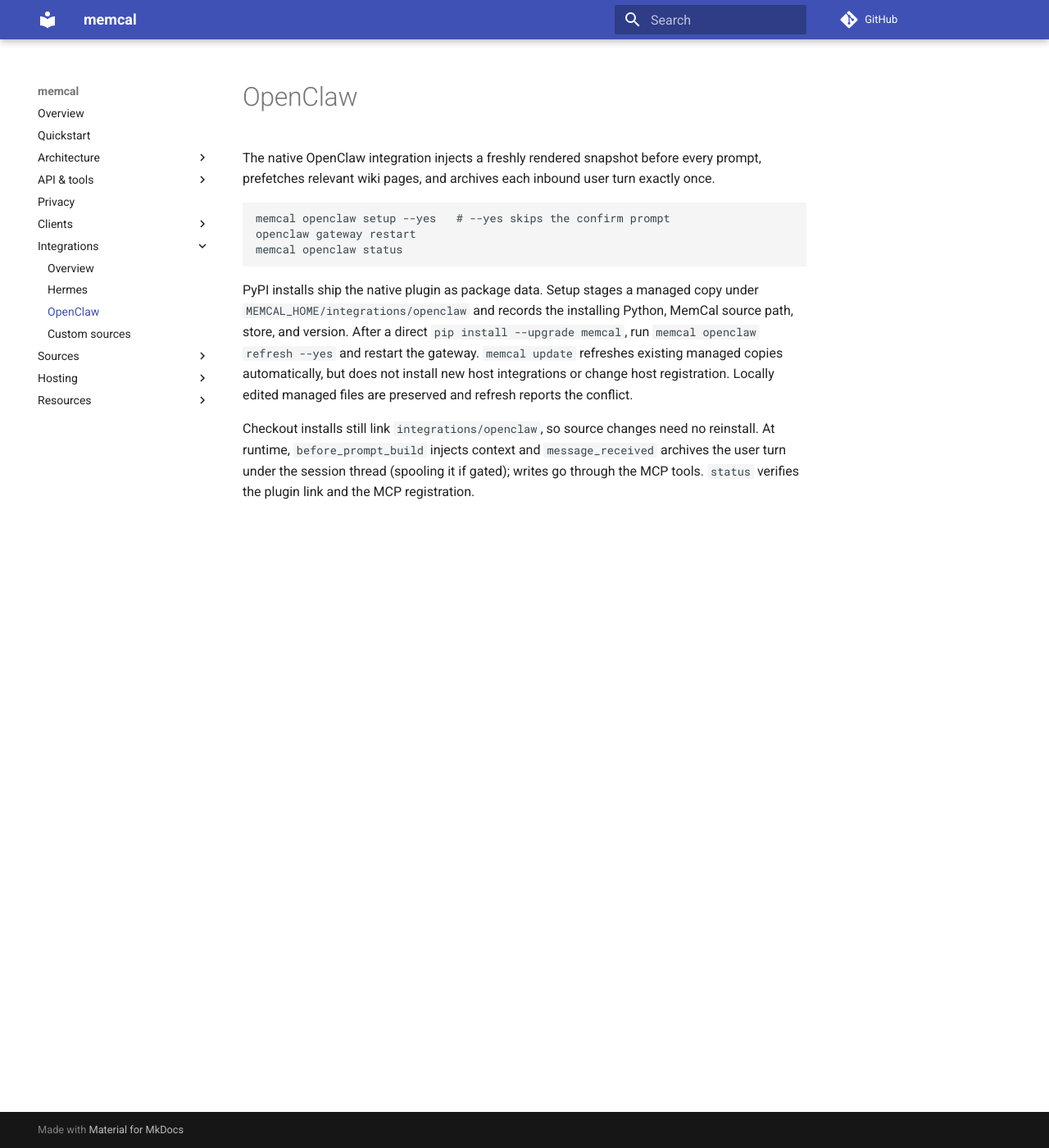
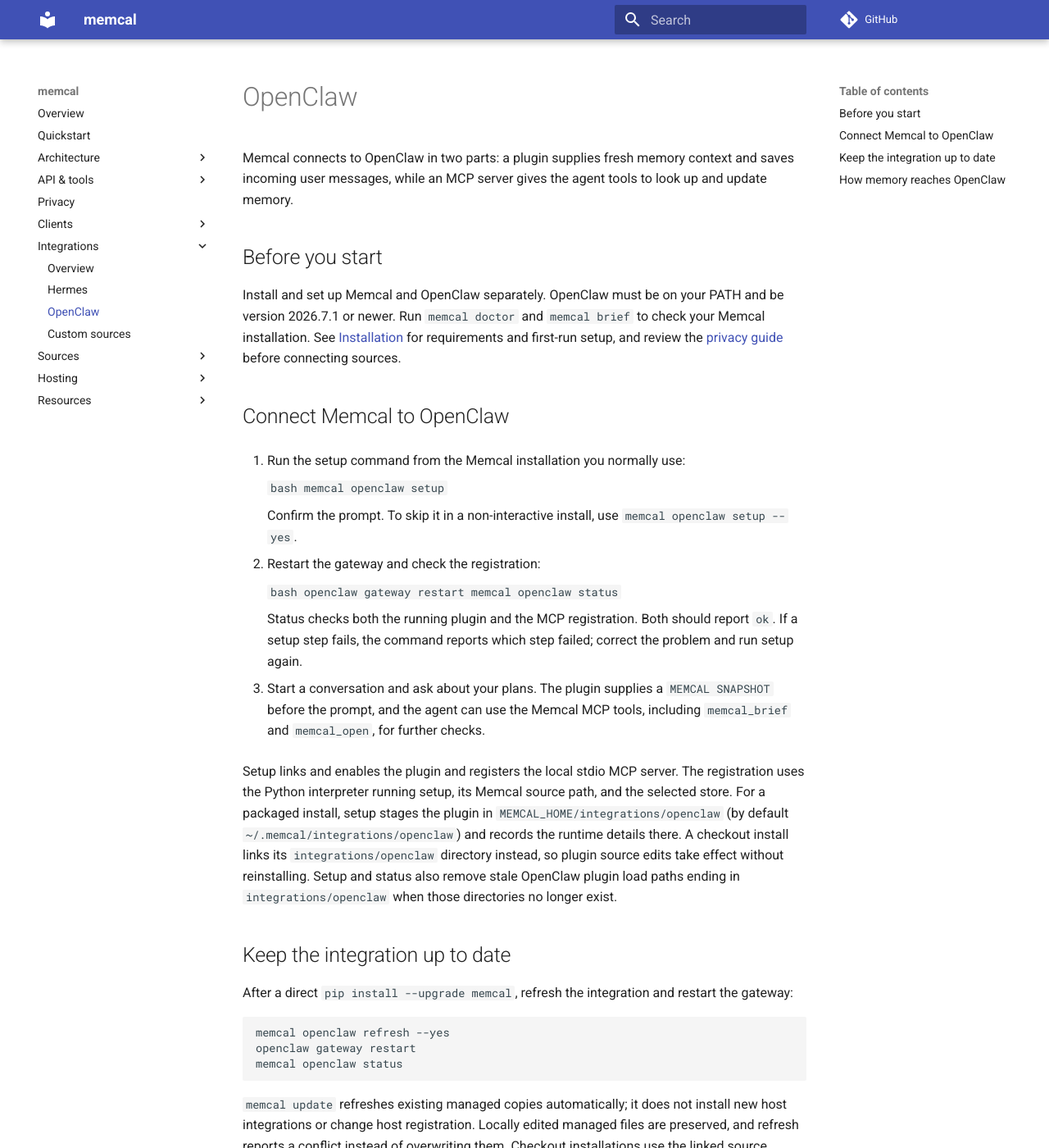
Before and after one commit to cuuush/memcal, an MkDocs documentation site: the page built from docs/integrations/openclaw.md, in a window 1280 px wide and 1400 px high. Shown: the whole window at 82% size. Built offline with MkDocs 1.6.1 and Material for MkDocs 9.7.7, drawn with Linux system fonts in a browser that asks for light colours; comment, search, counter and statistics services are not loaded; some of the changed text lies outside the part shown.

Commit message:
Clarify OpenClaw integration guide

````diff
--- a/docs/integrations/openclaw.md
+++ b/docs/integrations/openclaw.md
@@ -1,25 +1,83 @@
 # OpenClaw
 
-The native OpenClaw integration injects a freshly rendered snapshot before every
-prompt, prefetches relevant wiki pages, and archives each inbound user turn
-exactly once.
+Memcal connects to OpenClaw in two parts: a plugin supplies fresh memory context
+and saves incoming user messages, while an MCP server gives the agent tools to
+look up and update memory.
+
+## Before you start
+
+Install and set up Memcal and OpenClaw separately. OpenClaw must be on your PATH
+and be version 2026.7.1 or newer. Run `memcal doctor` and `memcal brief` to check
+your Memcal installation. See [Installation](../hosting/installation.md) for
+requirements and first-run setup, and review the [privacy guide](../privacy.md)
+before connecting sources.
+
+## Connect Memcal to OpenClaw
+
+1. Run the setup command from the Memcal installation you normally use:
+
+    ```bash
+    memcal openclaw setup
+    ```
+
+    Confirm the prompt. To skip it in a non-interactive install, use
+    `memcal openclaw setup --yes`.
+
+2. Restart the gateway and check the registration:
+
+    ```bash
+    openclaw gateway restart
+    memcal openclaw status
+    ```
+
+    Status checks both the running plugin and the MCP registration. Both should
+    report `ok`. If a setup step fails, the command reports which step failed;
+    correct the problem and run setup again.
+
+3. Start a conversation and ask about your plans. The plugin supplies a
+   `MEMCAL SNAPSHOT` before the prompt, and the agent can use the Memcal MCP
+   tools, including `memcal_brief` and `memcal_open`, for further checks.
+
+Setup links and enables the plugin and registers the local stdio MCP server.
+The registration uses the Python interpreter running setup, its Memcal source
+path, and the selected store. For a packaged install, setup stages the plugin in
+`MEMCAL_HOME/integrations/openclaw` (by default `~/.memcal/integrations/openclaw`)
+and records the runtime details there. A checkout install links its
+`integrations/openclaw` directory instead, so plugin source edits take effect
+without reinstalling. Setup and status also remove stale OpenClaw plugin load
+paths ending in `integrations/openclaw` when those directories no longer exist.
+
+## Keep the integration up to date
+
+After a direct `pip install --upgrade memcal`, refresh the integration and restart
+the gateway:
 
 ```bash
-memcal openclaw setup --yes   # --yes skips the confirm prompt
+memcal openclaw refresh --yes
 openclaw gateway restart
 memcal openclaw status
 ```
 
-PyPI installs ship the native plugin as package data. Setup stages a managed copy
-under `MEMCAL_HOME/integrations/openclaw` and records the installing Python,
-MemCal source path, store, and version. After a direct `pip install --upgrade memcal`,
-run `memcal openclaw refresh --yes` and restart the gateway. `memcal update`
-refreshes existing managed copies automatically, but does not install new host
-integrations or change host registration. Locally edited managed files are
-preserved and refresh reports the conflict.
+`memcal update` refreshes existing managed copies automatically; it does not
+install new host integrations or change host registration. Locally edited
+managed files are preserved, and refresh reports a conflict instead of
+overwriting them. Checkout installations use the linked source directory.
 
-Checkout installs still link `integrations/openclaw`, so source changes need no
-reinstall. At
-runtime, `before_prompt_build` injects context and `message_received` archives
-the user turn under the session thread (spooling it if gated); writes go through
-the MCP tools. `status` verifies the plugin link and the MCP registration.
+## How memory reaches OpenClaw
+
+Before each prompt, the plugin asks Memcal to render a fresh snapshot and add it
+to the agent's context. It also retrieves up to three wiki pages named in the
+prompt, apart from the user's own page when those facts are already in the
+brief. The snapshot replaces older snapshots as the current context. If the
+context read fails, the plugin logs a warning.
+
+The plugin also archives nonempty incoming user messages under an OpenClaw
+session thread. Messages admitted by Memcal's gate are queued for later
+processing. When OpenClaw supplies a message ID, repeated delivery of that ID
+within the same session is deduplicated; without an ID, Memcal generates one.
+Assistant responses and tool outputs are not archived by this hook.
+
+The MCP server exposes 22 tools and the `memcal://brief` resource. Tools can
+open records and evidence, search memory, and make typed updates to Memcal's
+private state. These updates do not change events in the user's calendar. See
+the [MCP server guide](../api/mcp.md) for the tool reference.
````
Also changed, not shown: CHANGELOG.md (+1 -1 lines), docs/integrations/hermes.md (+5 -4 lines).
